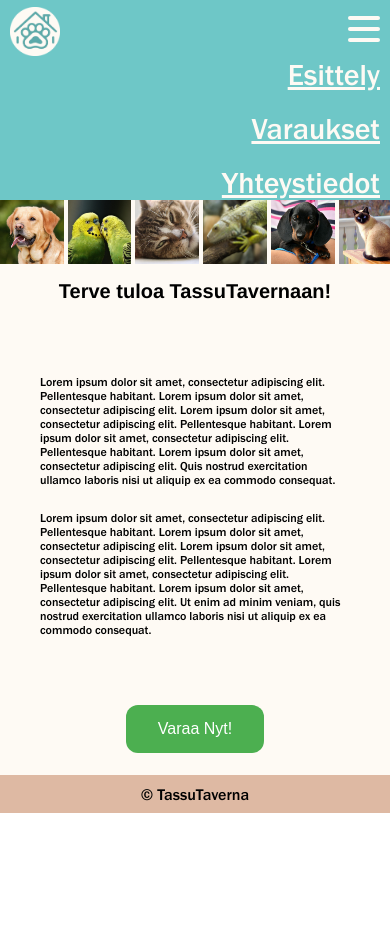
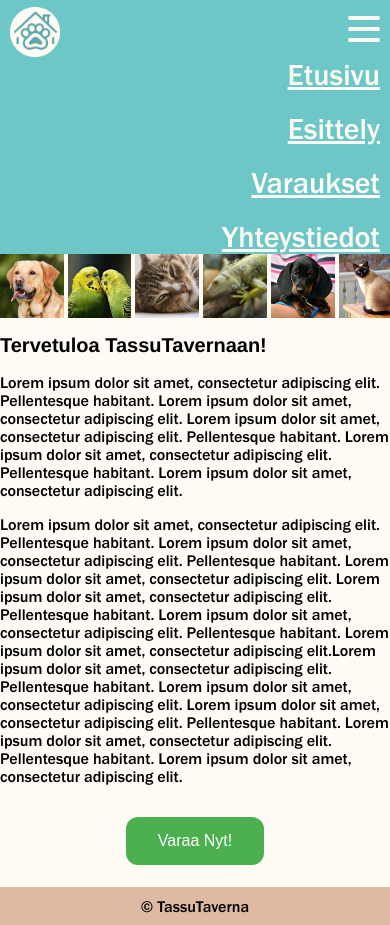
Before and after one commit to Leinonen96/Leinonen96.github.io, a plain HTML site: page index.html in a window 390 px wide. Both pictures are taken after a click on the button 364 px from the left and 29 px from the top of the page. Before the commit the page ends 844 px from the top, so only its background shows below. Drawn offline with Linux system fonts and the light colour scheme.

Commit message:
minor adjustments

```diff
--- a/index.html
+++ b/index.html
@@ -11,7 +11,9 @@
 <body>
   <div class="content-wrapper">
     <header class="header">
-      <img src="kuvat/tassutavernaLogo.png">
+      <a href="index.html">
+        <img src="kuvat/tassutavernaLogo.png">
+      </a>
       <button class="hamburger" onclick="toggleMenu()">
         <span class="bar"></span>
         <span class="bar"></span>
@@ -22,6 +24,7 @@
     <div class="nav-window">
       <nav>
         <ul class="nav-links">
+          <li><a href="index.html">Etusivu</a></li>
           <li><a href="esittely.html">Esittely</a></li>
           <li><a href="varaukset.html">Varaukset</a></li>
           <li><a href="yhteystiedot.html">Yhteystiedot</a></li>
@@ -41,20 +44,25 @@
         </div>
       </div>
 
-      <h1 class="title">Terve tuloa TassuTavernaan!</h1>
-      <div class="content">
-        <p>Lorem ipsum dolor sit amet, consectetur adipiscing elit. Pellentesque habitant. Lorem
+
+      <div class="text-container">
+        <h1 class="title">Tervetuloa TassuTavernaan!</h1>
+        <p class="left-align">Lorem ipsum dolor sit amet, consectetur adipiscing elit. Pellentesque habitant. Lorem
           ipsum dolor sit amet, consectetur adipiscing elit.
-
-          Lorem ipsum dolor sit amet, consectetur adipiscing elit. Pellentesque habitant. Lorem
-          ipsum dolor sit amet, consectetur adipiscing elit. Pellentesque habitant. Lorem ipsum
-          dolor sit amet, consectetur adipiscing elit. Quis nostrud exercitation ullamco laboris nisi ut aliquip ex ea commodo consequat.</p>
-        <p>Lorem ipsum dolor sit amet, consectetur adipiscing elit. Pellentesque habitant. Lorem
+          Lorem ipsum dolor sit amet, consectetur adipiscing elit. Pellentesque habitant. Lorem ipsum
+          dolor sit amet, consectetur adipiscing elit. Pellentesque habitant. Lorem ipsum
+          dolor sit amet, consectetur adipiscing elit.</p>
+        <p class="left-align">Lorem ipsum dolor sit amet, consectetur adipiscing elit. Pellentesque habitant. Lorem
+          ipsum dolor sit amet, consectetur adipiscing elit. Pellentesque habitant. Lorem
           ipsum dolor sit amet, consectetur adipiscing elit.
-
-          Lorem ipsum dolor sit amet, consectetur adipiscing elit. Pellentesque habitant. Lorem
-          ipsum dolor sit amet, consectetur adipiscing elit. Pellentesque habitant. Lorem ipsum
-          dolor sit amet, consectetur adipiscing elit. Ut enim ad minim veniam, quis nostrud exercitation ullamco laboris nisi ut aliquip ex ea commodo consequat.</p>
+          Lorem ipsum dolor sit amet, consectetur adipiscing elit. Pellentesque habitant. Lorem ipsum
+          dolor sit amet, consectetur adipiscing elit. Pellentesque habitant. Lorem ipsum
+          dolor sit amet, consectetur adipiscing elit.Lorem ipsum dolor sit amet, consectetur adipiscing elit.
+          Pellentesque habitant. Lorem
+          ipsum dolor sit amet, consectetur adipiscing elit.
+          Lorem ipsum dolor sit amet, consectetur adipiscing elit. Pellentesque habitant. Lorem ipsum
+          dolor sit amet, consectetur adipiscing elit. Pellentesque habitant. Lorem ipsum
+          dolor sit amet, consectetur adipiscing elit.
       </div>
 
         <button class="book-now-btn" onclick="bookNow()">Varaa Nyt!</button><br>
--- a/style.css
+++ b/style.css
@@ -74,18 +74,6 @@ nav ul, .nav-links li, .nav-links li a {
   box-shadow: 0 0 10px rgba(0, 0, 0, 0.5);
 }
 
-@media (max-width: 600px) {
-  .nav-links {
-    flex-direction: column;
-    align-items: flex-end;
-    max-height: 0;
-  }
-
-  .hamburger {
-    display: flex;
-  }
-}
-
 .nav-links.open {
   max-height: 200px; /* Set max-height to accommodate all links when menu is open */
 }
@@ -136,8 +124,13 @@ nav ul, .nav-links li, .nav-links li a {
     font-size: 20px;
   }
 
-  .content p {
-    font-size: 12px; /* Adjust this value as needed */
+  .text-container {
+    padding: 0px;
+  }
+  .nav-links {
+    flex-direction: column;
+    align-items: flex-end;
+    max-height: 0;
   }
 }
 
@@ -220,6 +213,7 @@ form {
   max-width: 800px;
   margin: 0 auto; /* Center the text container */
   text-align: left;
+  padding: 0px;
 }
 
 .image-grid img {
@@ -230,7 +224,6 @@ form {
 
 .title {
   font-size: 2em;
-  margin-bottom: 20px;
 }
 
 .book-now-btn {
```
Also changed, not shown: esittely.html (+2 -1 lines), varaukset.html (+2 -3 lines), yhteystiedot.html (+76 -12 lines).
